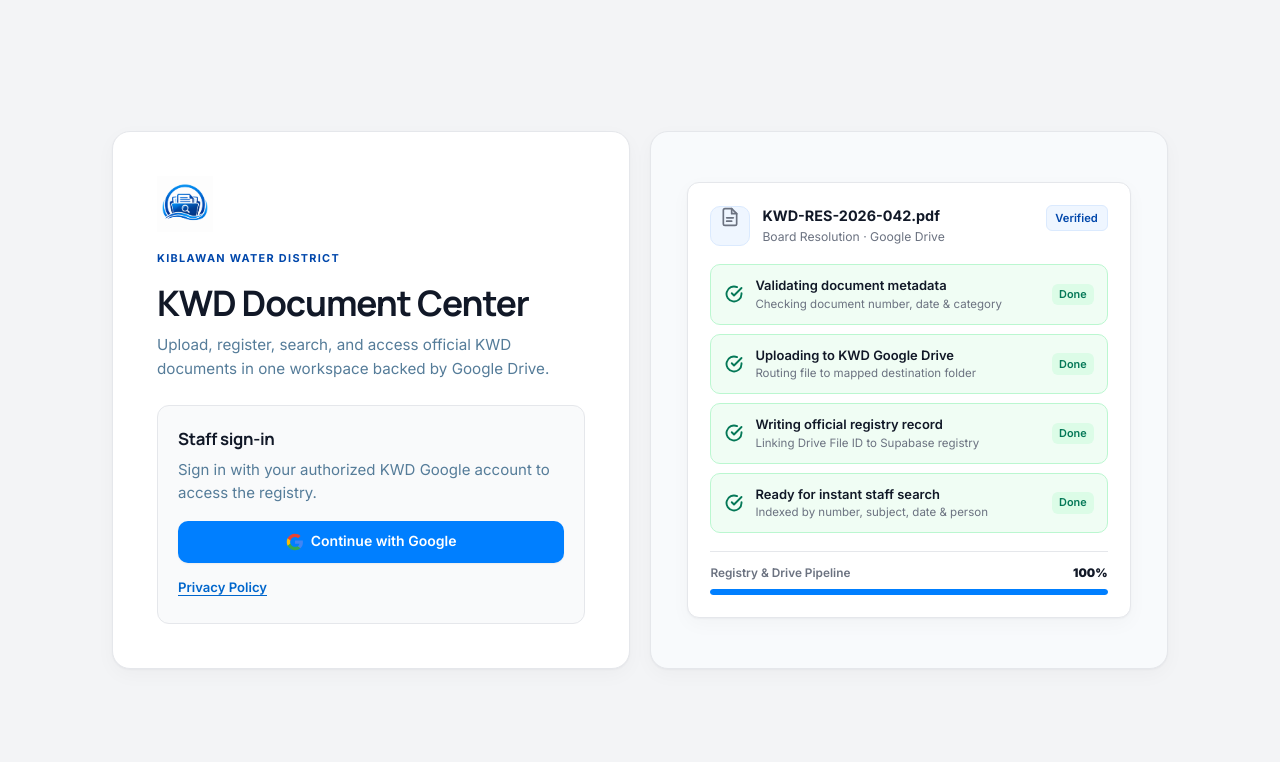
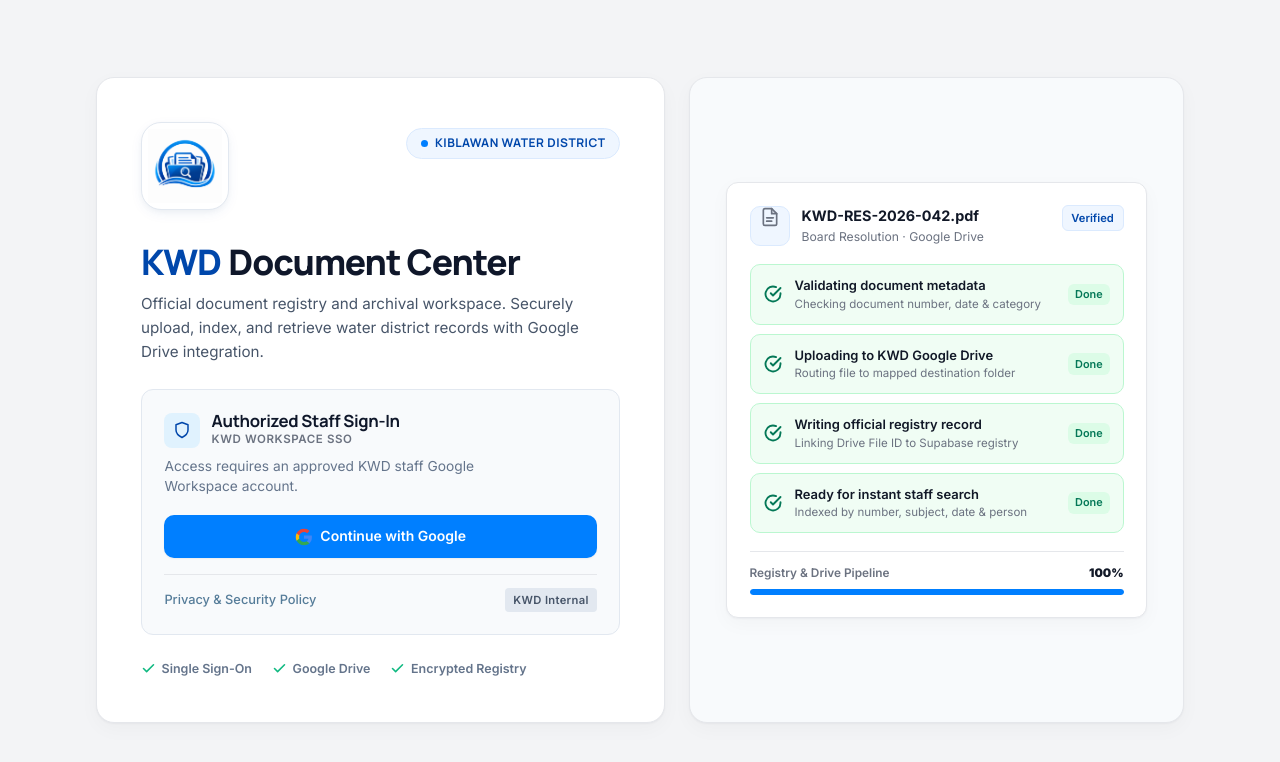
Before and after one commit to kurisujon/kwd-document-center, a Next.js app: page /login in a window 1280 px wide. Shown: the top 762 px of the page. Built offline with nearby package versions, Linux system fonts and the light colour scheme.

Commit message:
feat(ui): enhance login page with prominent KWD logo emblem and authoritative title branding

```diff
--- a/src/app/globals.css
+++ b/src/app/globals.css
@@ -105,10 +105,10 @@
   background: var(--color-background);
 }
 .login-bento {
-  width: min(100%, 66rem);
+  width: min(100%, 68rem);
   display: grid;
-  grid-template-columns: minmax(20rem, 1fr) minmax(20rem, 1fr);
-  gap: 1.25rem;
+  grid-template-columns: minmax(21rem, 1.15fr) minmax(20rem, 1fr);
+  gap: 1.5rem;
   align-items: stretch;
 }
 .login-brand-tile {
@@ -134,65 +134,171 @@
   box-shadow: var(--shadow-tile);
 }
 .login-bento .login-panel { width: 100%; }
+.login-brand-header {
+  display: flex;
+  align-items: flex-start;
+  justify-content: space-between;
+  gap: 1rem;
+  margin-bottom: 1.25rem;
+}
 .login-brand-badge {
-  display: flex;
+  display: inline-flex;
   align-items: center;
-  margin-bottom: 1.15rem;
+  justify-content: center;
+  width: 5.5rem;
+  height: 5.5rem;
+  padding: .35rem;
+  border-radius: 20px;
+  background: #ffffff;
+  border: 1px solid #e2e8f0;
+  box-shadow: 0 4px 14px -2px rgba(0, 71, 171, 0.08), 0 2px 6px -1px rgba(0, 0, 0, 0.04);
 }
 .login-brand-logo {
   display: block;
-  width: 3.5rem;
-  height: 3.5rem;
+  width: 100%;
+  height: 100%;
   object-fit: contain;
 }
-.login-hero-panel h1 {
-  margin: .35rem 0 .75rem;
-  font-size: clamp(1.75rem, 3.2vw, 2.35rem);
+.login-institution-badge {
+  display: inline-flex;
+  align-items: center;
+  gap: .45rem;
+  padding: .35rem .85rem;
+  border-radius: 9999px;
+  background: var(--color-primary-soft);
+  border: 1px solid #dbeafe;
+  color: var(--color-brand);
+  font-family: var(--font-display);
+  font-size: .75rem;
   font-weight: 700;
-  line-height: 1.15;
-  letter-spacing: -.03em;
-  color: var(--color-text-primary);
+  letter-spacing: .04em;
+  text-transform: uppercase;
+  margin-top: .35rem;
+}
+.login-institution-dot {
+  width: 7px;
+  height: 7px;
+  border-radius: 50%;
+  background: var(--color-primary);
+}
+.login-heading-group {
+  margin-bottom: 1.5rem;
+}
+.login-title {
+  margin: 0 0 .65rem;
+  font-family: var(--font-display);
+  font-size: clamp(2rem, 3.2vw, 2.65rem);
+  font-weight: 800;
+  line-height: 1.12;
+  letter-spacing: -.035em;
+  color: #0f172a;
+}
+.login-title-kwd {
+  display: inline-block;
+  color: var(--color-brand);
+  margin-right: .45rem;
+}
+.login-title-rest {
+  color: #0f172a;
 }
 .login-hero-lead {
-  margin: 0 0 1.5rem !important;
-  color: var(--color-text-secondary) !important;
+  margin: 0 !important;
+  color: #475569 !important;
   font-size: .95rem;
   line-height: 1.6;
 }
 .login-auth-box {
-  padding: 1.25rem;
-  border: 1px solid var(--color-border);
+  padding: 1.35rem 1.4rem;
+  border: 1px solid #e2e8f0;
   border-radius: var(--radius-inner);
-  background: #f9fafb;
+  background: #f8fafc;
 }
 .login-auth-box-header {
   display: flex;
   align-items: center;
-  justify-content: space-between;
   gap: .75rem;
-  margin-bottom: .25rem;
+  margin-bottom: .4rem;
 }
-.login-auth-box h2 {
+.login-auth-shield {
+  display: inline-flex;
+  align-items: center;
+  justify-content: center;
+  width: 2.2rem;
+  height: 2.2rem;
+  border-radius: 8px;
+  background: #e0f2fe;
+  color: var(--color-brand);
+  flex-shrink: 0;
+}
+.login-auth-box-header h2 {
   margin: 0 !important;
+  font-family: var(--font-display);
   font-size: 1.05rem !important;
   font-weight: 700;
+  color: #0f172a;
+  line-height: 1.2;
 }
-.login-trust-pills {
+.login-auth-sub {
+  display: block;
+  font-size: .72rem;
+  color: var(--color-text-muted);
+  font-weight: 600;
+  text-transform: uppercase;
+  letter-spacing: .05em;
+}
+.login-auth-box p {
+  margin: 0 0 1.15rem !important;
+  color: #64748b !important;
+  font-size: .86rem;
+  line-height: 1.5;
+}
+.login-auth-footer {
+  display: flex;
+  align-items: center;
+  justify-content: space-between;
+  margin-top: 1rem;
+  padding-top: .85rem;
+  border-top: 1px solid #e5e7eb;
+}
+.login-privacy-link {
+  font-size: .8rem;
+  color: var(--color-text-secondary);
+  font-weight: 500;
+  text-decoration: none;
+}
+.login-privacy-link:hover {
+  color: var(--color-primary);
+  text-decoration: underline;
+}
+.login-auth-env-tag {
+  font-size: .7rem;
+  font-weight: 600;
+  padding: .2rem .5rem;
+  border-radius: 4px;
+  background: #e2e8f0;
+  color: #475569;
+  letter-spacing: .03em;
+}
+.login-trust-list {
+  display: flex;
+  align-items: center;
+  gap: 1.25rem;
   list-style: none !important;
-  margin: 1.25rem 0 0 !important;
+  margin: 1.5rem 0 0 !important;
   padding: 0 !important;
-  display: flex;
   flex-wrap: wrap;
-  gap: .5rem 1.15rem;
 }
-.login-trust-pills li {
+.login-trust-list li {
   display: inline-flex;
   align-items: center;
-  gap: .4rem;
+  gap: .35rem;
+  font-size: .78rem;
+  font-weight: 600;
+  color: #64748b;
   margin: 0 !important;
-  color: var(--color-text-secondary);
-  font-size: .82rem;
-  font-weight: 500;
+}
+.login-trust-list svg {
+  color: #10b981;
 }
 
 /* Login Workflow Preview Card (clean, flat, no floating badges or gradients) */
@@ -763,6 +869,10 @@
   .pagination > div, .confirmation-actions { width: 100%; }
   .pagination .button, .confirmation-actions .button { flex: 1; }
   .document-page-actions .button { flex: 1 1 auto; }
+  .login-brand-header { flex-direction: column; align-items: flex-start; gap: .75rem; }
+  .login-brand-badge { width: 4.5rem; height: 4.5rem; }
+  .login-title { font-size: 1.75rem; }
+  .login-trust-list { gap: .85rem; }
   .login-page { background: var(--color-background); } .login-panel { box-shadow: none; }
 }
 
--- a/src/app/login/page.tsx
+++ b/src/app/login/page.tsx
@@ -16,33 +16,74 @@
     <main className="login-page">
       <div className="login-bento">
         <section className="login-panel login-hero-panel" aria-labelledby="login-title">
+          <div className="login-brand-header">
             <div className="login-brand-badge">
               <Image
                 src="/kwd-logo.png"
                 alt="Kiblawan Water District Logo"
-              width={56}
-              height={56}
+                width={88}
+                height={88}
                 priority
                 className="login-brand-logo"
               />
             </div>
-          <div className="eyebrow">Kiblawan Water District</div>
-          <h1 id="login-title">KWD Document Center</h1>
+            <div className="login-institution-badge">
+              <span className="login-institution-dot" aria-hidden="true" />
+              <span>Kiblawan Water District</span>
+            </div>
+          </div>
+
+          <div className="login-heading-group">
+            <h1 id="login-title" className="login-title">
+              <span className="login-title-kwd">KWD</span>
+              <span className="login-title-rest">Document Center</span>
+            </h1>
             <p className="login-hero-lead">
-            Upload, register, search, and access official KWD documents in one workspace backed by Google Drive.
+              Official document registry and archival workspace. Securely upload, index, and retrieve water district records with Google Drive integration.
             </p>
+          </div>
 
           <div className="login-auth-box" aria-label="Sign in">
             <div className="login-auth-box-header">
-              <h2>Staff sign-in</h2>
+              <span className="login-auth-shield" aria-hidden="true">
+                <svg width="18" height="18" viewBox="0 0 24 24" fill="none" stroke="currentColor" strokeWidth="2" strokeLinecap="round" strokeLinejoin="round">
+                  <path d="M12 22s8-4 8-10V5l-8-3-8 3v7c0 6 8 10 8 10z" />
+                </svg>
+              </span>
+              <div>
+                <h2>Authorized Staff Sign-In</h2>
+                <span className="login-auth-sub">KWD Workspace SSO</span>
               </div>
-            <p>Sign in with your authorized KWD Google account to access the registry.</p>
+            </div>
+            <p>Access requires an approved KWD staff Google Workspace account.</p>
             {error && messages[error] && <p className="notice" role="alert">{messages[error]}</p>}
             <div className="login-actions"><LoginButton /></div>
-            <p className="login-footer-link">
-              <Link className="clear-filter" href="/privacy-policy">Privacy Policy</Link>
-            </p>
+            <div className="login-auth-footer">
+              <Link className="login-privacy-link" href="/privacy-policy">Privacy &amp; Security Policy</Link>
+              <span className="login-auth-env-tag">KWD Internal</span>
             </div>
+          </div>
+
+          <ul className="login-trust-list" aria-label="System security features">
+            <li>
+              <svg width="15" height="15" viewBox="0 0 24 24" fill="none" stroke="currentColor" strokeWidth="2.5" strokeLinecap="round" strokeLinejoin="round" aria-hidden="true">
+                <polyline points="20 6 9 17 4 12" />
+              </svg>
+              <span>Single Sign-On</span>
+            </li>
+            <li>
+              <svg width="15" height="15" viewBox="0 0 24 24" fill="none" stroke="currentColor" strokeWidth="2.5" strokeLinecap="round" strokeLinejoin="round" aria-hidden="true">
+                <polyline points="20 6 9 17 4 12" />
+              </svg>
+              <span>Google Drive</span>
+            </li>
+            <li>
+              <svg width="15" height="15" viewBox="0 0 24 24" fill="none" stroke="currentColor" strokeWidth="2.5" strokeLinecap="round" strokeLinejoin="round" aria-hidden="true">
+                <polyline points="20 6 9 17 4 12" />
+              </svg>
+              <span>Encrypted Registry</span>
+            </li>
+          </ul>
         </section>
 
         <section className="login-brand-tile" aria-label="Document workflow overview">
```
Lines whose indentation alone changed are shown as unchanged.
